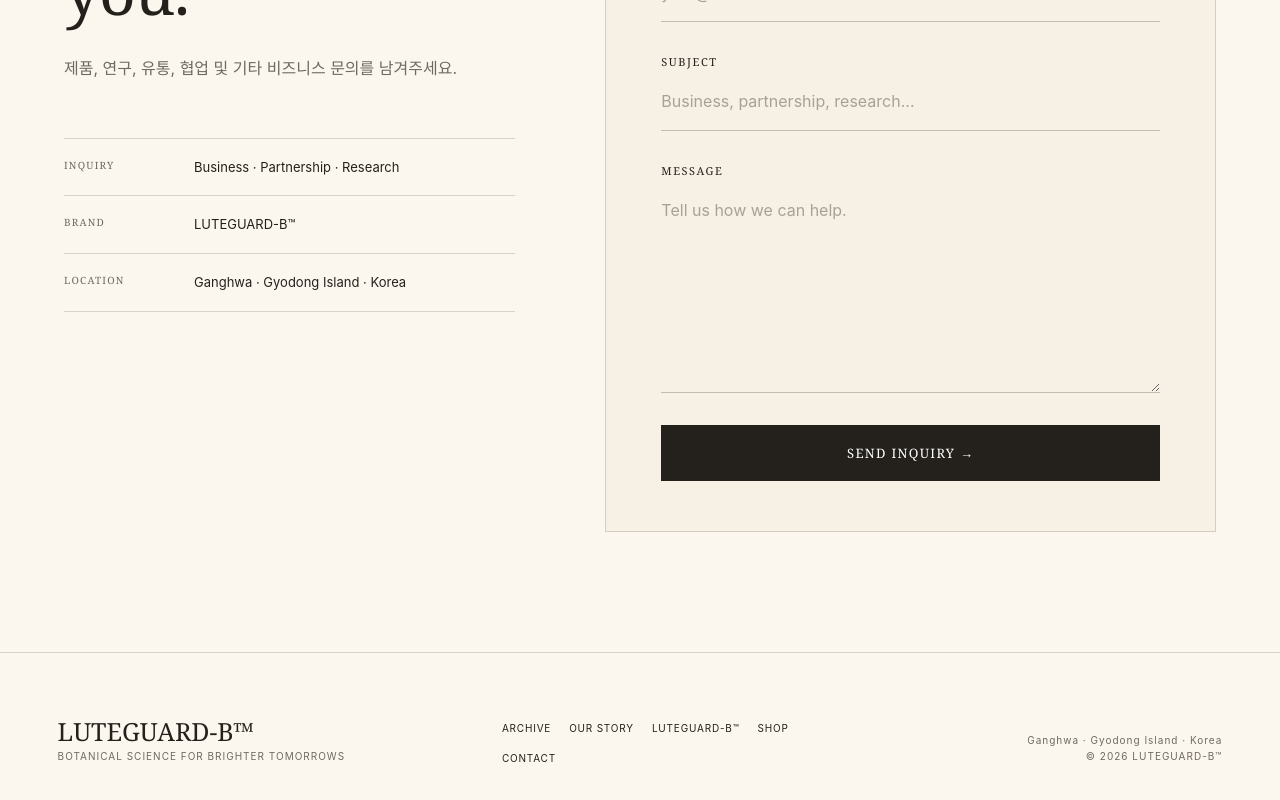
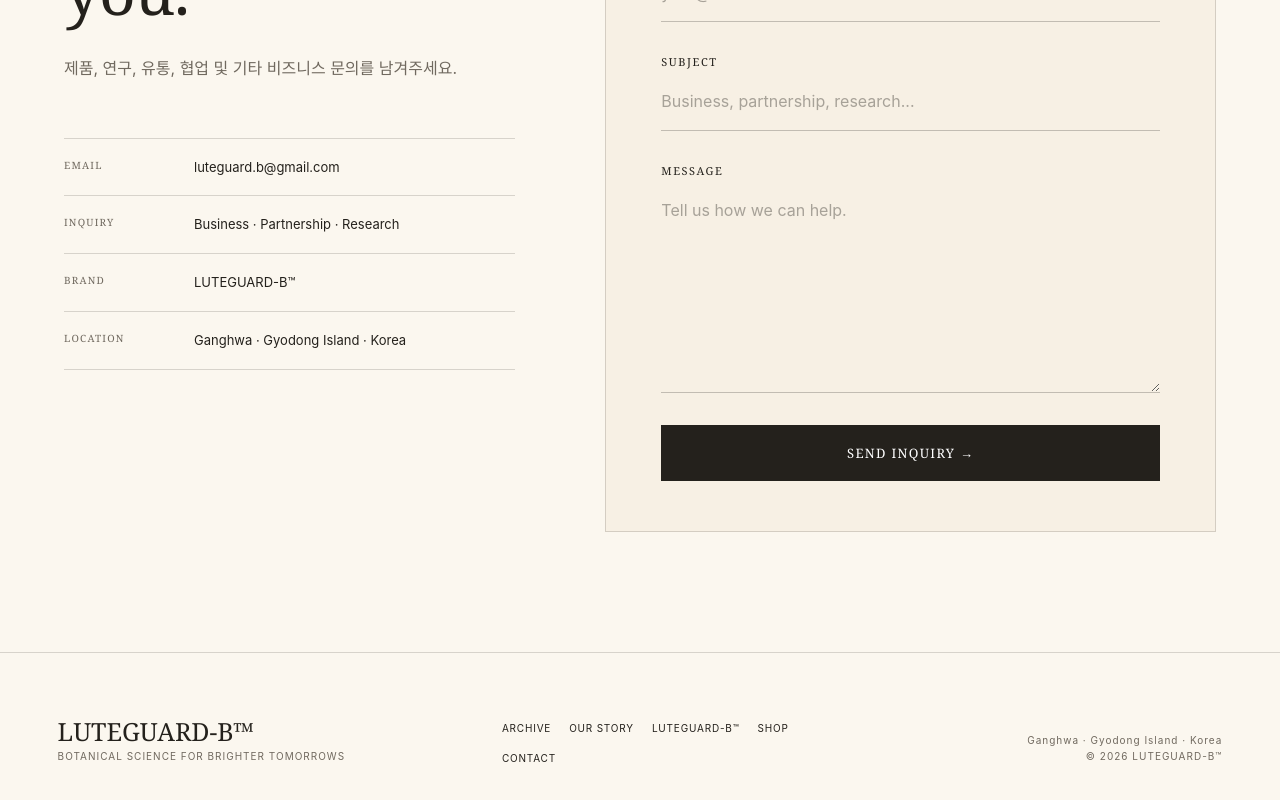
Before and after one commit to luteguardb/luteguardb-website, a Next.js app: page /contact in a window 1280 px wide. Shown: the part 845-1645 px from the top of the page. Built offline with nearby package versions, Linux system fonts and the light colour scheme.

Commit message:
Add company email link to Contact page

```diff
--- a/app/contact/page.js
+++ b/app/contact/page.js
@@ -93,6 +93,13 @@ export default function ContactPage() {
           </p>
 
           <div className="contact-details">
+
+            <div className="contact-detail">
+              <span className="contact-detail-label">EMAIL</span>
+              <a href="mailto:luteguard.b@gmail.com">
+                luteguard.b@gmail.com
+              </a>
+            </div>
 
             <div className="contact-detail">
 
```
